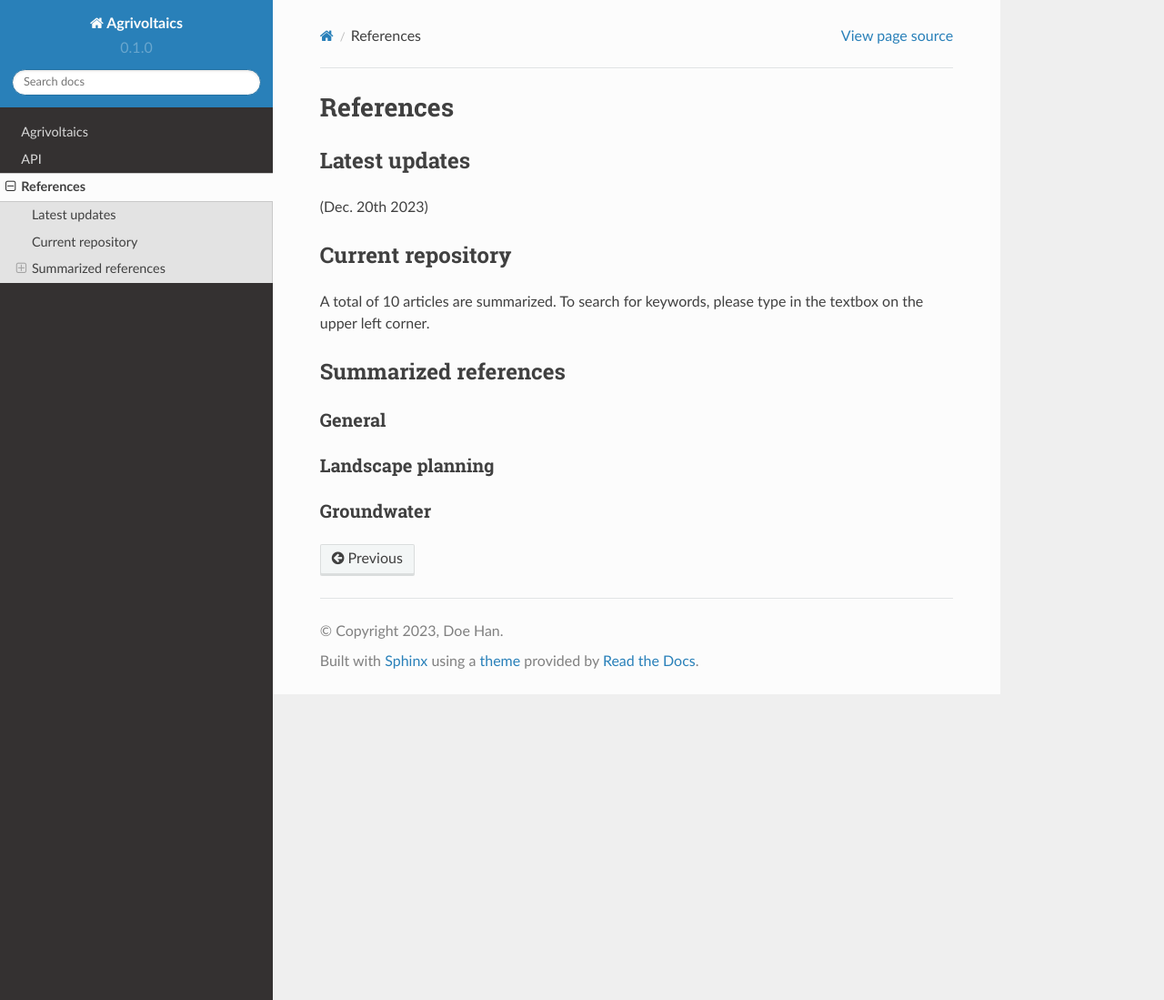
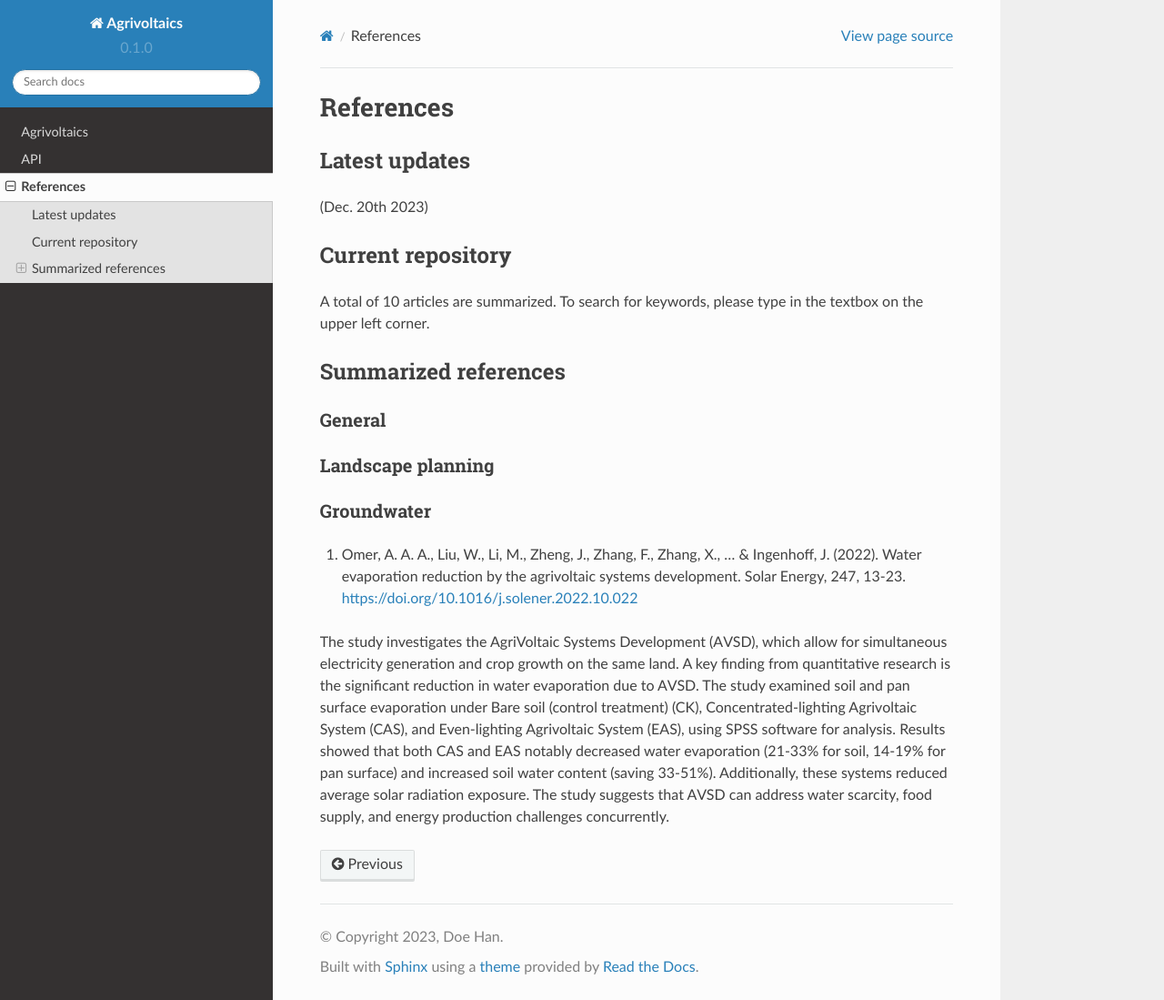
Before and after one commit to hanhydro/wiki, a Sphinx documentation site: the page built from docs/source/refs.rst, in a window 1280 px wide and 1099 px high. Shown: the whole window at 91% size. Built offline with Sphinx 7.4.7 and the Read the Docs theme 2.0.0, drawn with Linux system fonts in a browser that asks for light colours.

Commit message:
Update refs.rst

```diff
--- a/docs/source/refs.rst
+++ b/docs/source/refs.rst
@@ -21,3 +21,7 @@ Landscape planning
 
 Groundwater
 +++++++++++
+
+1) Omer, A. A. A., Liu, W., Li, M., Zheng, J., Zhang, F., Zhang, X., ... & Ingenhoff, J. (2022). Water evaporation reduction by the agrivoltaic systems development. Solar Energy, 247, 13-23. https://doi.org/10.1016/j.solener.2022.10.022
+
+The study investigates the AgriVoltaic Systems Development (AVSD), which allow for simultaneous electricity generation and crop growth on the same land. A key finding from quantitative research is the significant reduction in water evaporation due to AVSD. The study examined soil and pan surface evaporation under Bare soil (control treatment) (CK), Concentrated-lighting Agrivoltaic System (CAS), and Even-lighting Agrivoltaic System (EAS), using SPSS software for analysis. Results showed that both CAS and EAS notably decreased water evaporation (21-33% for soil, 14-19% for pan surface) and increased soil water content (saving 33-51%). Additionally, these systems reduced average solar radiation exposure. The study suggests that AVSD can address water scarcity, food supply, and energy production challenges concurrently.
```
